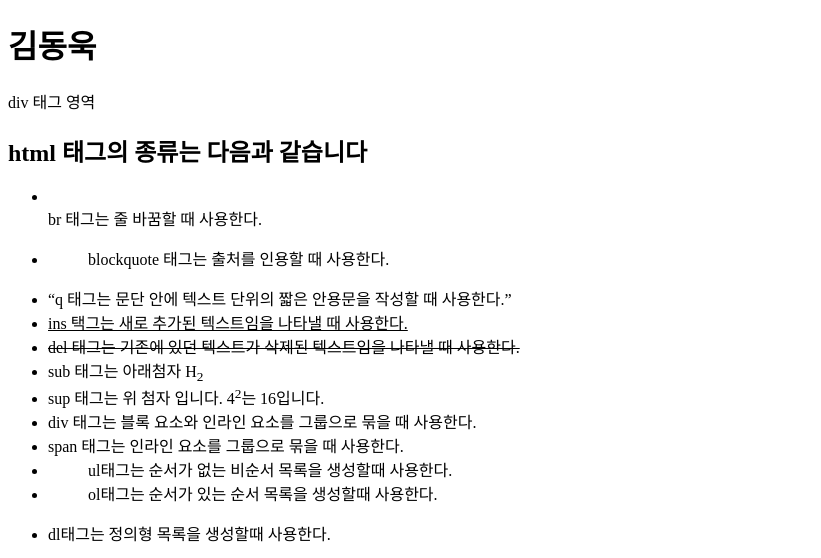
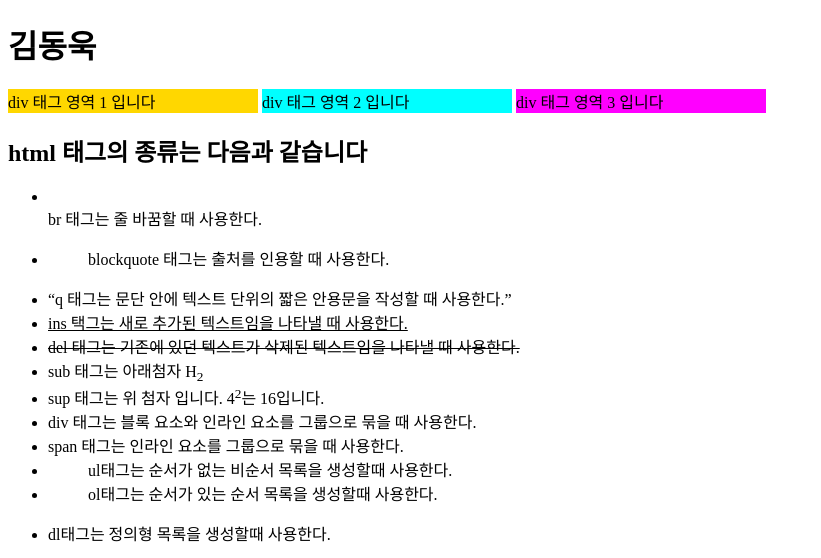
Before and after one commit to dong5397/HTML03, a plain HTML site: page index.html in a window 1280 px wide. Shown: the top 558 px of the page, without its empty margins (0-821 px from the left). Drawn offline with Linux system fonts and the light colour scheme.

Commit message:
div 연습

```diff
--- a/index.html
+++ b/index.html
@@ -7,8 +7,11 @@
 </head>
 <body>
     <h1>김동욱</h1>
-    <div>div 태그 영역</div>
+    <div style="background-Color: gold; width:250px; display:inline-block;">div 태그 영역 1 입니다</div>
+    <div style="background-Color: cyan; width: 250px; display:inline-block;">div 태그 영역 2 입니다</div>
+    <div style="background-Color: magenta; width: 250px; display:inline-block;">div 태그 영역 3 입니다</div>
     <h2>html 태그의 종류는 다음과 같습니다</h2>
+    <!--여기에 써지는 내용은 랜더링 되지 않습니다-->
     <ul>
         <li><br>br 태그는 줄 바꿈할 때 사용한다. </li>
         <li><blockquote cite="https://html03-dongwok.netlify.app/">blockquote 태그는 출처를 인용할 때 사용한다. </blockquote></li>
```
